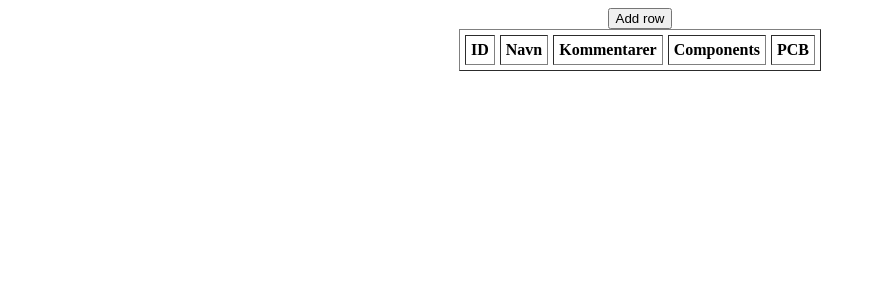
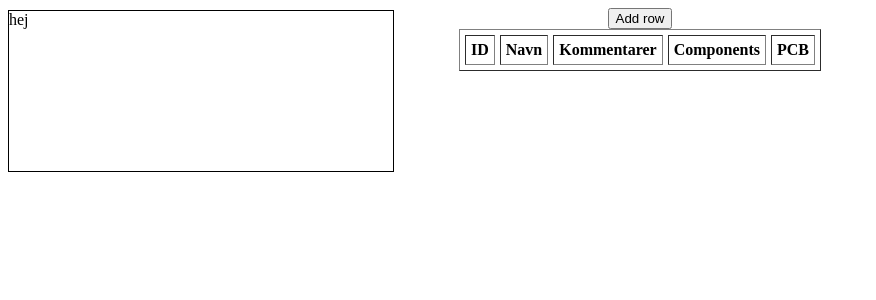
Before and after one commit to skille97/RAVI, a Flask app: page / in a window 1280 px wide. Shown: the top 300 px of the page, without its empty margins (0-876 px from the left). Run offline with Flask 2, Linux system fonts and the light colour scheme; data that the repository does not hold is empty.

Commit message:
Finished genbox

```diff
--- a/main.py
+++ b/main.py
@@ -50,6 +50,12 @@ def updateRow():
     # retrnes a sringe ingore
     return "lol"
 
+@app.route('/setGenBox/', methods=['POST'])
+def setGenBox():
+    value = request.json["val"]
+    print(value);
+    return "lol"
+
 
 def getTasks():
     db = sqlite3.connect(db_name)
--- a/static/index.css
+++ b/static/index.css
@@ -26,3 +26,21 @@
   padding:10px;
   font-family: arial;
 }
+
+
+.genBox {
+  position: absolute;
+  top:10px;
+  border:1px solid;
+  width: 30%;
+  height: 20%;
+}
+
+.genBoxEdit {
+  position: absolute;
+  top:10px;
+  border:1px solid;
+  width: 30%;
+  height: 20%;
+  text-align: left;
+}
--- a/static/index.js
+++ b/static/index.js
@@ -1,5 +1,7 @@
 var tableEdit = false;
 var oldVal = "";
+var genBoxOld = "";
+var genBoxEdit = false;
 
 $(document).ready(function(){
   function closeInput () {
@@ -50,12 +52,33 @@ $(document).ready(function(){
     tableEdit = true;
   });
 
+  $(document).on("click", ".genBox", function(event){
+    event.stopPropagation();
+    genBoxOld = $(this).html();
+    $(this).replaceWith("<textarea class='genBoxEdit'>" + $(this).html() + "</textarea>");
+    genBoxEdit = true;
+  });
+
+  function updateGenBox(safe){
+    if(safe && genBoxEdit){
+      ajaxRequest("setGenBox", {"val": $(".genBoxEdit").val()});
+      $(".genBoxEdit").replaceWith("<div class='genBox'>" + $(".genBoxEdit").val() + "</div>");
+    }else{
+      $(".genBoxEdit").replaceWith("<div class='genBox'>" + genBoxOld + "</div>");
+    }
+    genBoxEdit = false;
+  };
+
   $(window).keydown(function(key){
     if(key.key === "Enter" || key.keyCode === 13){
       closeInput();
+
+      updateGenBox(true);
+
       tableEdit = false;
     }
     if(key.keyCode === 27){
+      updateGenBox(false);
       if(document.getElementsByTagName("input").length > 0){
           var inputElement = document.getElementsByTagName("input")[0];
           var colVal = false;
@@ -101,6 +124,7 @@ $(document).ready(function(){
 
 function updateStuff(){
   if(!tableEdit){ $("#table").load(document.URL + ' #table'); }
+  if(!genBoxEdit){ $("#genBox").load(document.URL + ' #genBox'); }
 }
 
 
--- a/templates/index.html
+++ b/templates/index.html
@@ -27,5 +27,8 @@
 					{% endfor %}
 				</table>
 		</center>
+		<div id="genBox">
+			<div class="genBox">hej</div>
+		</div
 		<body>
 </html>
```
